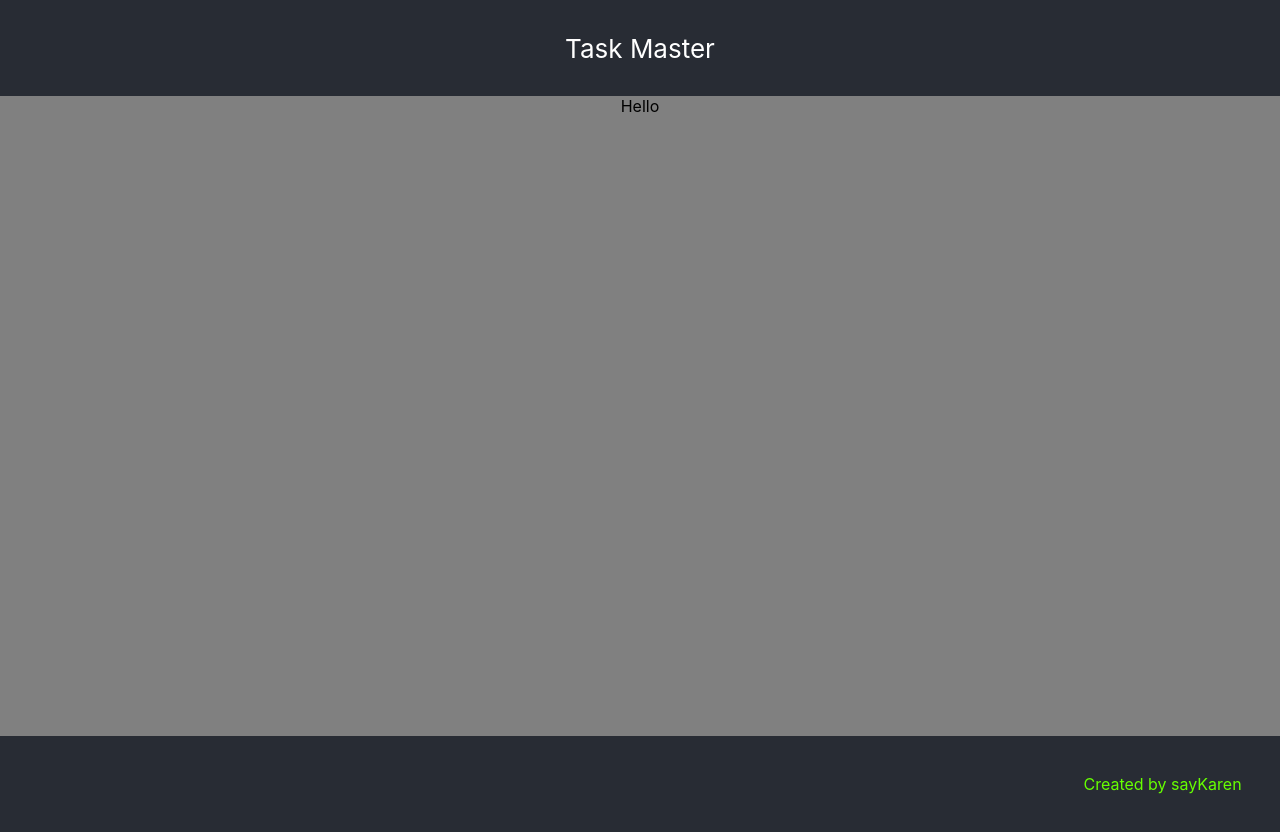
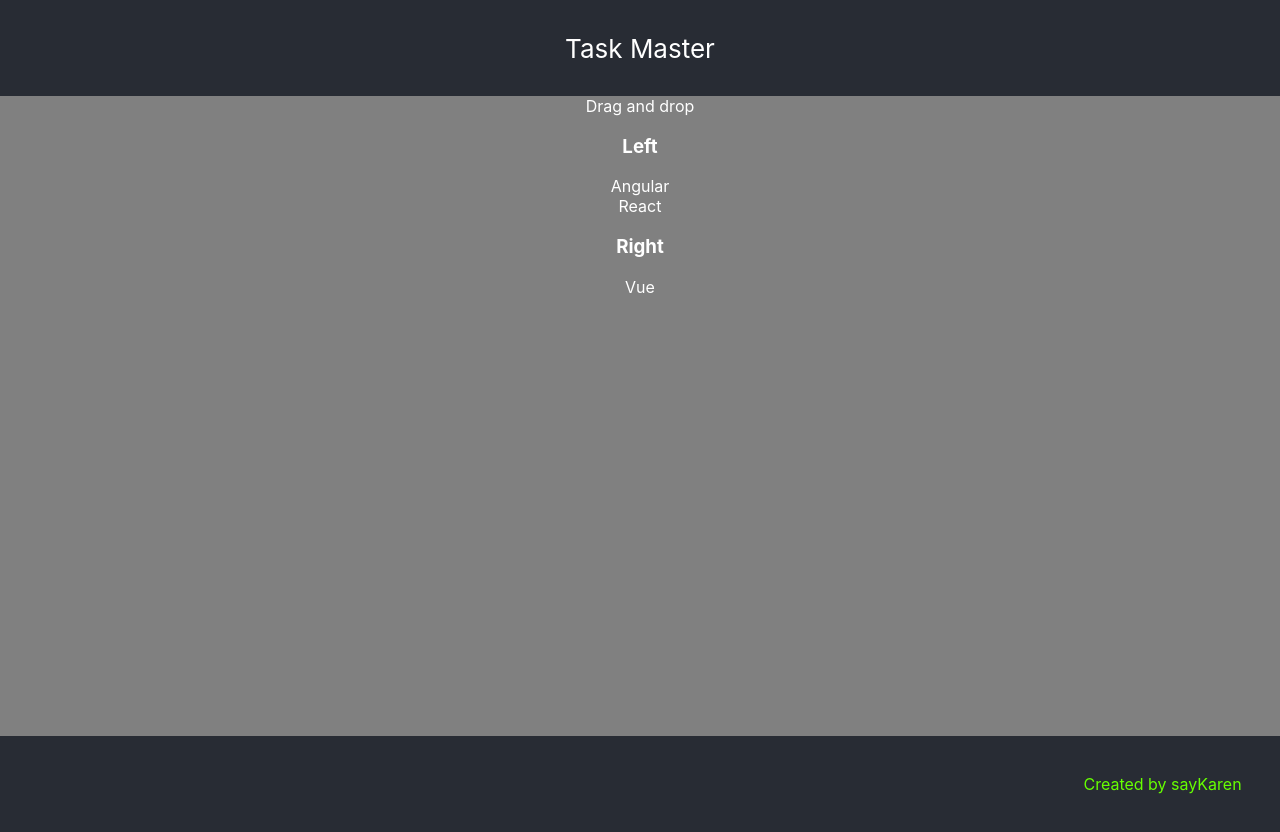
Before and after one commit to saykaren/TaskMaster, a React (Create React App) app: page / in a window 1280 px wide. Shown: the top 832 px of the page. Built offline with nearby package versions, Linux system fonts and the light colour scheme.

Commit message:
Adds sections WIP

```diff
--- a/src/Components/App/App.tsx
+++ b/src/Components/App/App.tsx
@@ -1,11 +1,14 @@
 import "../Styling/App.css";
 import React from "react";
+import DragDrop from "./DragDrop";
 
 const App = () => {
   return (
     <div className="App">
       <header className="App-header">Task Master</header>
-      <section className="AppContent">Hello</section>
+      <section className="AppContent">
+        <DragDrop />
+      </section>
       <div className="AppFooter">Created by sayKaren</div>
     </div>
   );
--- /dev/null
+++ b/src/Components/App/DragDrop.tsx
@@ -0,0 +1,48 @@
+import * as React from 'react';
+import { useState } from 'react';
+
+export interface DragDropProps {
+
+}
+
+const DragDrop = ({}: DragDropProps) =>{
+    const [tasks, setTasks] = useState(
+        [{name: "Angular", category: "wip", bgcolor: "yellow"},
+        {name: "React", category: "wip", bgcolor: "pink"},
+        {name: "Vue", category: "complete", bgcolor: "skyblue"},
+    ]
+    )
+
+
+    return(
+        <div className="containerDrag">
+            Drag and drop
+            {/* {tasks && tasks.map((item, indexItem) =>(
+                <div key={indexItem}>
+                    {item.name}
+                    </div>
+            ))} */}
+            <section>
+            <div>
+                <h1>Left</h1>
+                {tasks && tasks.filter(item=> item.category==="wip")
+                .map((item, indexItem) =>(
+                <div key={indexItem}>
+                    {item.name}
+                    </div>
+            ))}
+            </div>
+            <div>
+                <h1>Right</h1>
+                {tasks && tasks.filter(item=> item.category==="complete")
+                .map((item, indexItem) =>(
+                <div key={indexItem}>
+                    {item.name}
+                    </div>
+            ))}
+            </div>
+            </section>
+        </div>
+    );
+}
+export default DragDrop;
--- a/src/Components/Styling/App.css
+++ b/src/Components/Styling/App.css
@@ -1,5 +1,12 @@
 html {
   height: 100%;
+  --primary-color: #282c34;
+  --secondary-color: #66FF00;
+  --third-color: grey;
+  --text-light-color: white;
+  --text-dark-color: black;
+  --light-background: #EEEEEE;
+  --dark-grey: #9E9E9E;
   background-color: var(--primary-color);
   color: var(--text-light-color);
 }
@@ -10,11 +17,6 @@ body {
 
 #root {
   height: 100%;
-  --primary-color: #282c34;
-  --secondary-color: #66FF00;
-  --third-color: grey;
-  --text-light-color: white;
-  --text-dark-color: black;
 
 }
 
@@ -52,3 +54,49 @@ body {
   text-align: right;
   padding: 3%;
 }
+
+.containerDrag {
+  text-align: center;
+}
+
+.wip {
+  position: absolute;
+  width: 150px;
+  height: 100vh;
+  left: 0;
+  top: 10;
+  background-color: var(--light-background);
+  border-right: 1px dotted;
+}
+
+.header {
+  display: inline-block;
+  margin: 0;
+  padding: 0;
+  background-color: var(--light-background);
+  width: 100%;
+}
+
+.taskHeader {
+  display: inline-block;
+  background-color: var(--secondary-color);
+  width: 100%;
+}
+
+.droppable {
+  position: absolute;
+  width: 150px;
+  height: 100vh;
+  right: 0;
+  top: 0;
+  background-color: var(--dark-grey);
+  border-left: 1px dotted;
+}
+
+.draggable {
+  width: 100px;
+  height: 100px;
+  background-color: yellow;
+  margin: 5px auto;
+  line-height: 5em;
+}
```
